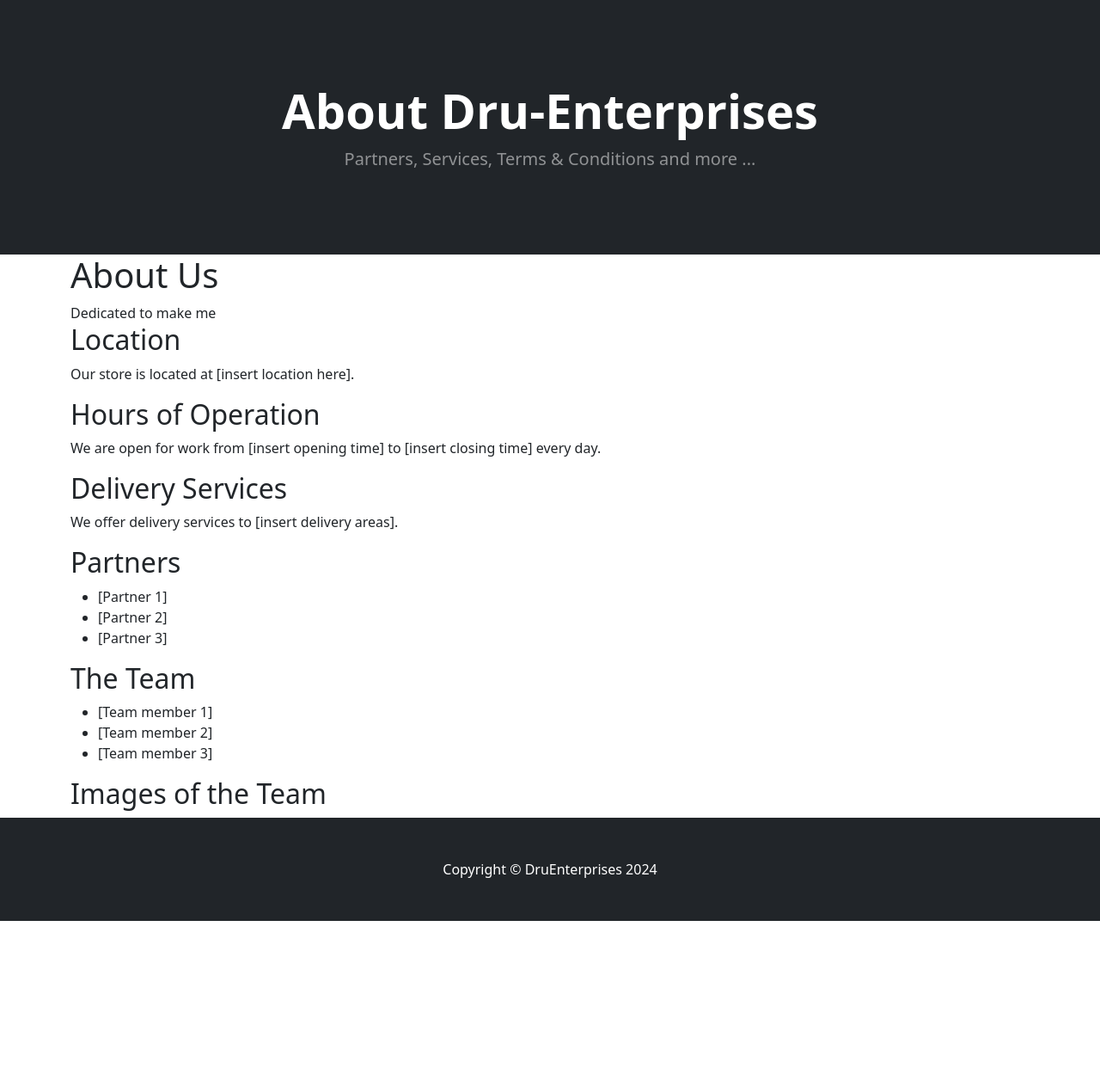
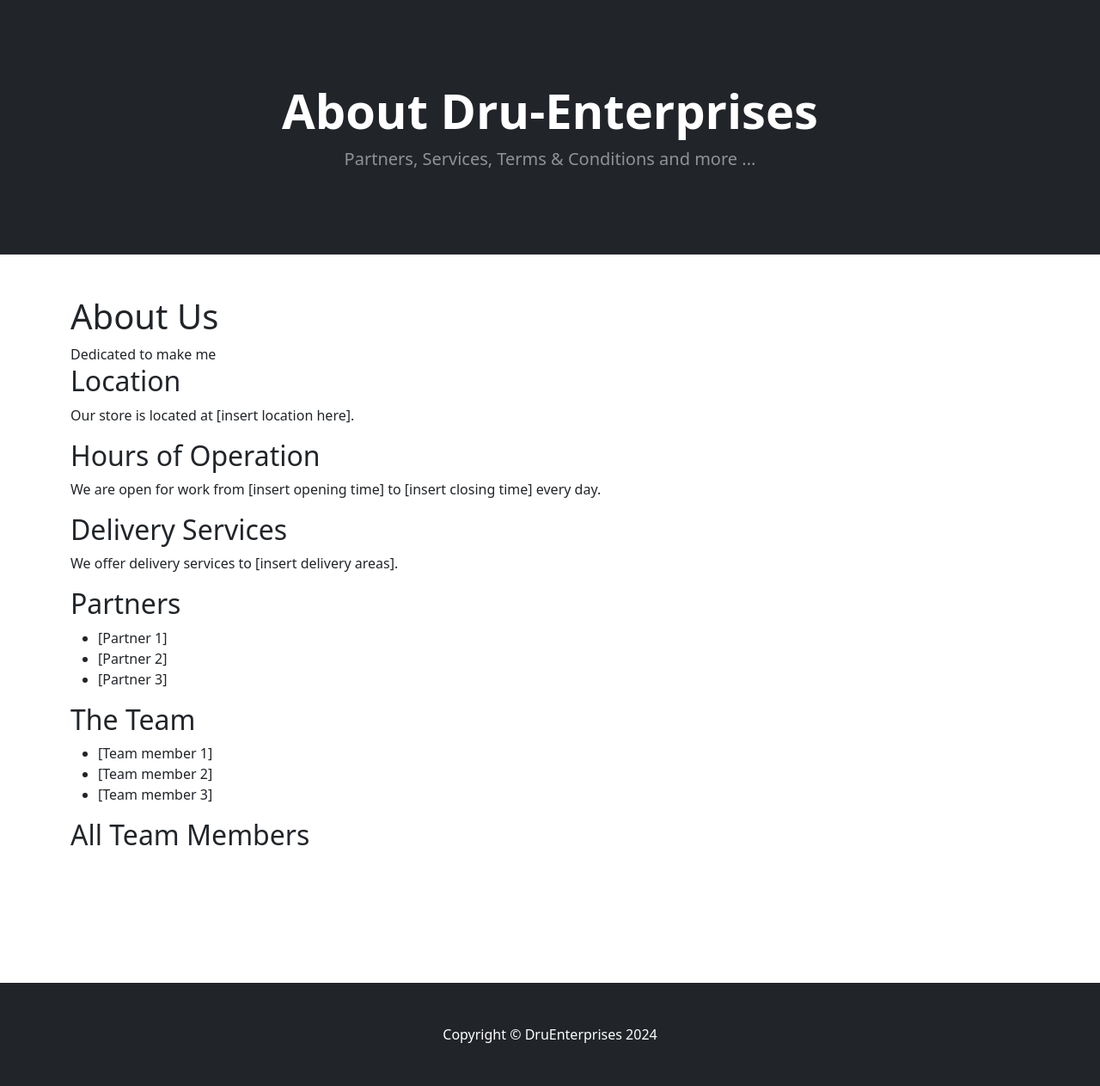
Before and after one commit to kalosius/Dru-Limited, a Django app: page /about/ in a window 1280 px wide. Shown: the part 65-1328 px from the top of the page at 86% size. Before the commit the page ends 1136 px from the top, so only its background shows below. Run offline with Django 5.2, Linux system fonts and the light colour scheme; some libraries are stand-ins or nearby versions.

Commit message:
about page space is created for content

```diff
--- a/druu/templates/about.html
+++ b/druu/templates/about.html
@@ -15,6 +15,7 @@
             </div>
         </div>
     </header>
+    <br><br>
     <div class="container ">
         <h1>About Us</h1>
         Dedicated to make me
@@ -43,10 +44,11 @@
             <!-- Add more team members as needed -->
         </ul>
 
-        <h2>Images of the Team</h2>
+        <h2>All Team Members</h2>
         <div class="team-images">
             <!-- Add space for images of the team members here -->
         </div>
     </div>
+    <br><br><br><br><br><br>
 
 {% endblock %}
```
Also changed, not shown: db.sqlite3.
